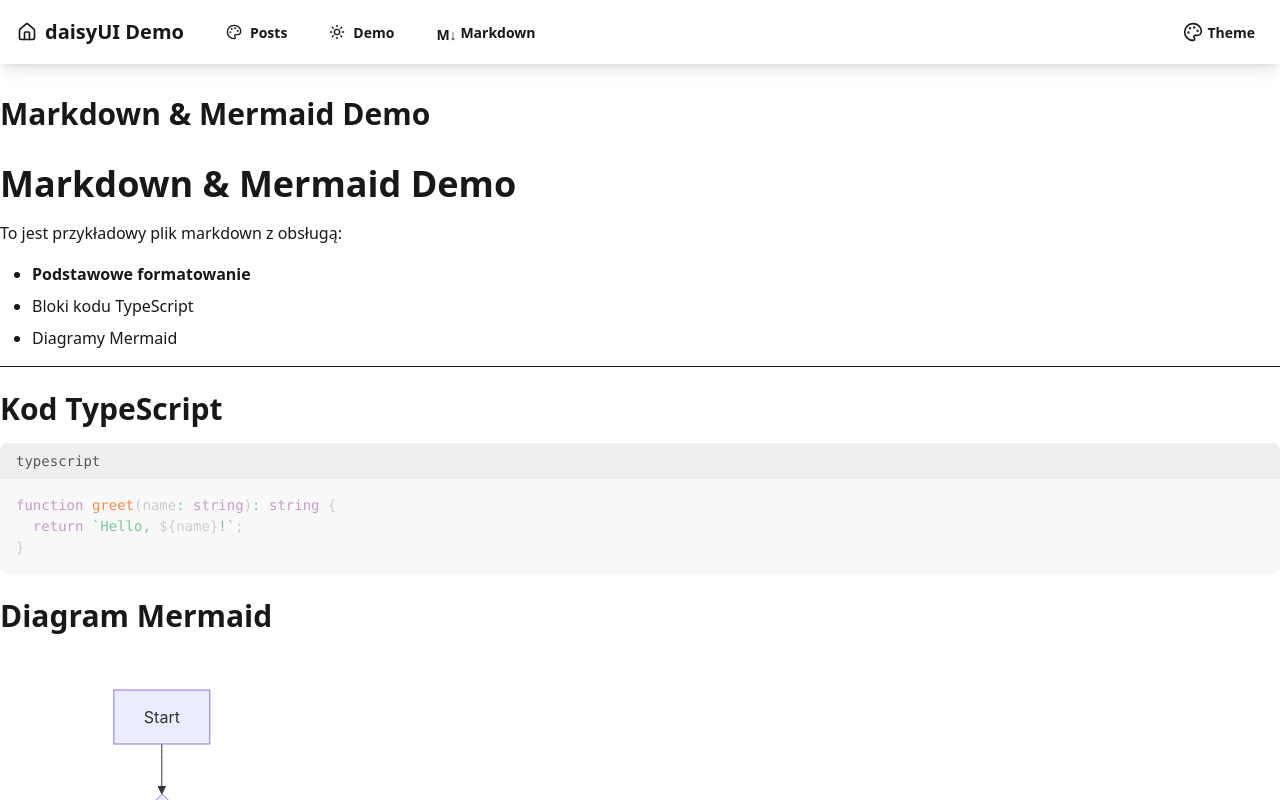
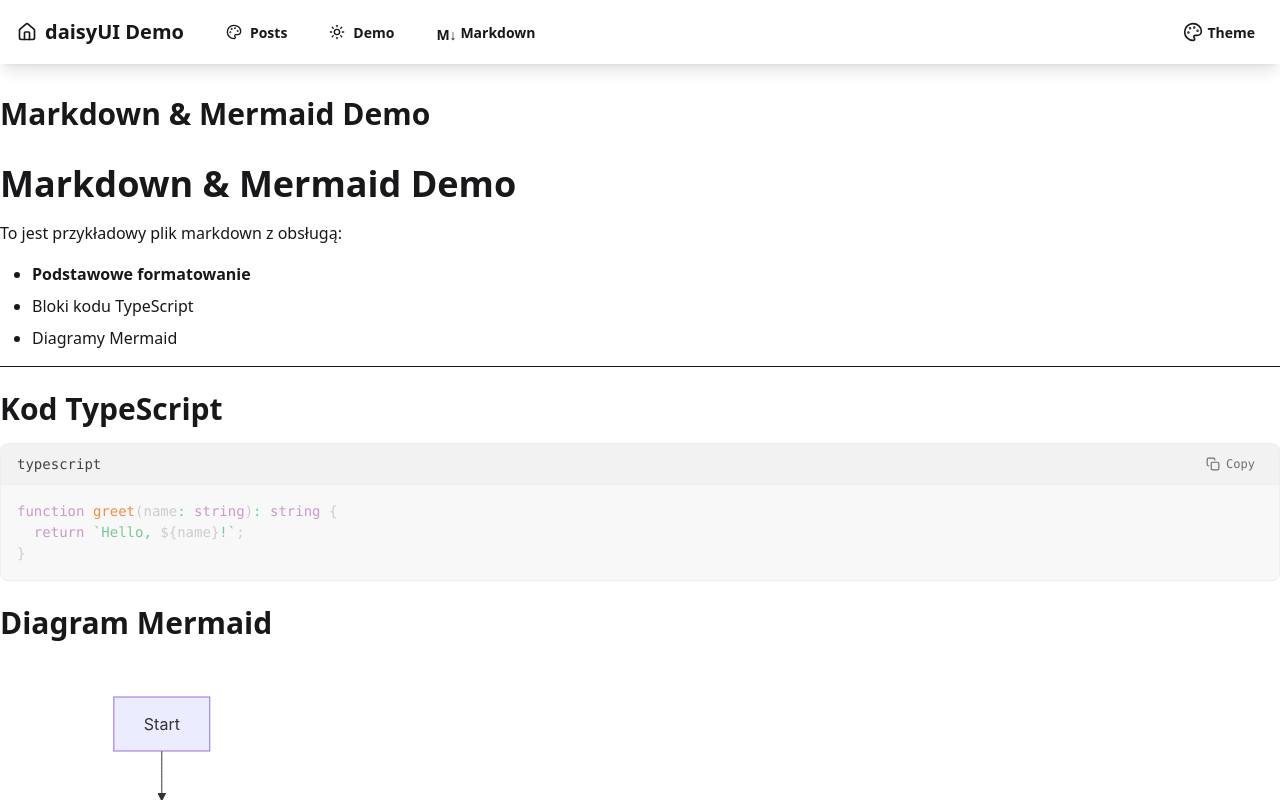
Before and after one commit to Radomiej/vite-react-daisyui-ts-template, a React (Vite) app in the folder vite-react-daisyui-ts/: page /markdown in a window 1280 px wide. Shown: the top 800 px of the page. Built offline with nearby package versions, Linux system fonts and the light colour scheme.

Commit message:
better code block

```diff
--- a/vite-react-daisyui-ts/package.json
+++ b/vite-react-daisyui-ts/package.json
@@ -24,6 +24,7 @@
     "mermaid": "^11.6.0",
     "react": "^19.1.0",
     "react-dom": "^19.1.0",
+    "react-icons": "^5.5.0",
     "react-markdown": "^10.1.0",
     "react-redux": "^9.2.0",
     "react-router-dom": "^7.6.2",
@@ -42,6 +43,7 @@
     "@testing-library/user-event": "^14.6.1",
     "@types/react": "^19.1.2",
     "@types/react-dom": "^19.1.2",
+    "@types/react-icons": "^3.0.0",
     "@types/react-syntax-highlighter": "^15.5.13",
     "@vitejs/plugin-react-swc": "^3.9.0",
     "autoprefixer": "^10.4.21",
--- a/vite-react-daisyui-ts/src/components/markdown/CodeBlock.tsx
+++ b/vite-react-daisyui-ts/src/components/markdown/CodeBlock.tsx
@@ -1,21 +1,54 @@
+import { useState } from 'react';
 import { Prism as SyntaxHighlighter } from 'react-syntax-highlighter';
 import { tomorrow } from 'react-syntax-highlighter/dist/cjs/styles/prism';
+import { FiCopy, FiCheck } from 'react-icons/fi';
 
 interface CodeBlockProps {
   language?: string;
   value: string;
 }
 
+const COPY_TIMEOUT = 2000;
+
 export const CodeBlock: React.FC<CodeBlockProps> = ({
   language = 'text',
   value
 }) => {
+  const [copied, setCopied] = useState(false);
+
+  const handleCopy = async () => {
+    try {
+      await navigator.clipboard.writeText(value);
+      setCopied(true);
+      setTimeout(() => setCopied(false), COPY_TIMEOUT);
+    } catch (err) {
+      console.error('Failed to copy:', err);
+    }
+  };
   return (
-    <div className="not-prose my-4 overflow-hidden rounded-lg bg-base-200 dark:bg-base-300">
-      <div className="flex items-center justify-between bg-base-300 px-4 py-2 text-sm">
-        <span className="font-mono text-sm text-base-content/70">
+    <div className="not-prose my-4 overflow-hidden rounded-lg border border-base-300 dark:border-base-100/10 bg-base-200 dark:bg-base-300">
+      <div className="flex items-center justify-between bg-base-300/50 dark:bg-base-100/5 px-4 py-2 border-b border-base-300 dark:border-base-100/10">
+        <span className="font-mono text-sm font-medium text-base-content/80 dark:text-base-content/70">
           {language}
         </span>
+        <button
+          onClick={handleCopy}
+          className="flex items-center gap-1.5 px-2 py-1 text-xs rounded-md transition-colors hover:bg-base-200/50 dark:hover:bg-base-100/10 text-base-content/60 hover:text-base-content/90"
+          title="Copy to clipboard"
+          disabled={copied}
+        >
+          {copied ? (
+            <>
+              <FiCheck className="w-3.5 h-3.5 text-success" />
+              <span>Copied!</span>
+            </>
+          ) : (
+            <>
+              <FiCopy className="w-3.5 h-3.5" />
+              <span>Copy</span>
+            </>
+          )}
+        </button>
       </div>
       <div className="overflow-x-auto">
         <SyntaxHighlighter
--- a/vite-react-daisyui-ts/src/components/markdown/MarkdownViewer.tsx
+++ b/vite-react-daisyui-ts/src/components/markdown/MarkdownViewer.tsx
@@ -49,7 +49,17 @@
 
   // Inline code
   return (
-    <code className={twMerge('px-1 py-0.5 rounded bg-gray-100 dark:bg-gray-800', className)} {...props}>
+    <code
+      className={twMerge(
+        'px-1.5 py-0.5 rounded-md',
+        'bg-base-200/70 dark:bg-base-100/10',
+        'border border-base-300/50 dark:border-base-100/20',
+        'text-sm font-mono text-rose-600 dark:text-rose-400',
+        'break-words',
+        className
+      )}
+      {...props}
+    >
       {children}
     </code>
   );
--- a/vite-react-daisyui-ts/tailwind.config.js
+++ b/vite-react-daisyui-ts/tailwind.config.js
@@ -34,29 +34,29 @@
               marginTop: '1rem',
               marginBottom: '0.5rem',
             },
+            // Inline code styling
             code: {
-              backgroundColor: 'rgba(175, 184, 193, 0.2)',
-              padding: '0.2em 0.4em',
-              borderRadius: '0.25rem',
-              fontSize: '0.9em',
-            },
-            'code::before': {
-              content: 'none',
-            },
-            'code::after': {
-              content: 'none',
-            },
-            pre: {
-              backgroundColor: '#1e293b',
-              borderRadius: '0.5rem',
-              padding: '1rem',
-              overflowX: 'auto',
-              margin: '1rem 0',
-            },
-            'pre code': {
               backgroundColor: 'transparent',
               padding: 0,
-              borderRadius: 0,
+              border: 'none',
+              '&::before, &::after': {
+                content: 'none',
+              },
+            },
+            // Code block styling
+            'pre': {
+              backgroundColor: 'transparent',
+              borderRadius: '0.5rem',
+              padding: 0,
+              margin: 0,
+              overflowX: 'auto',
+              '> code': {
+                display: 'block',
+                padding: '1rem',
+                fontSize: '0.875rem',
+                lineHeight: '1.5',
+                fontFamily: 'ui-monospace, SFMono-Regular, Menlo, Monaco, Consolas, "Liberation Mono", "Courier New", monospace',
+              },
             },
             a: {
               color: '#3b82f6',
```
Also changed, not shown: 1 other file (tests, documents, lock files or other folders).
